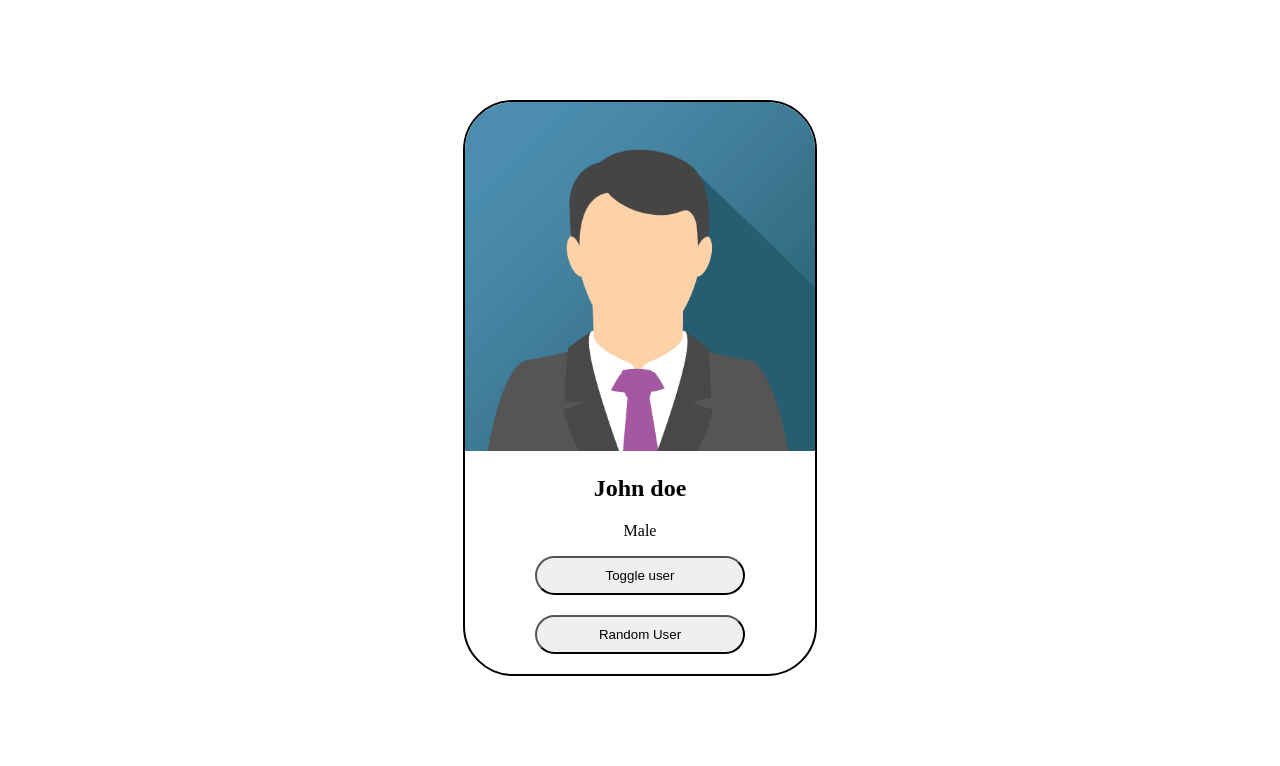
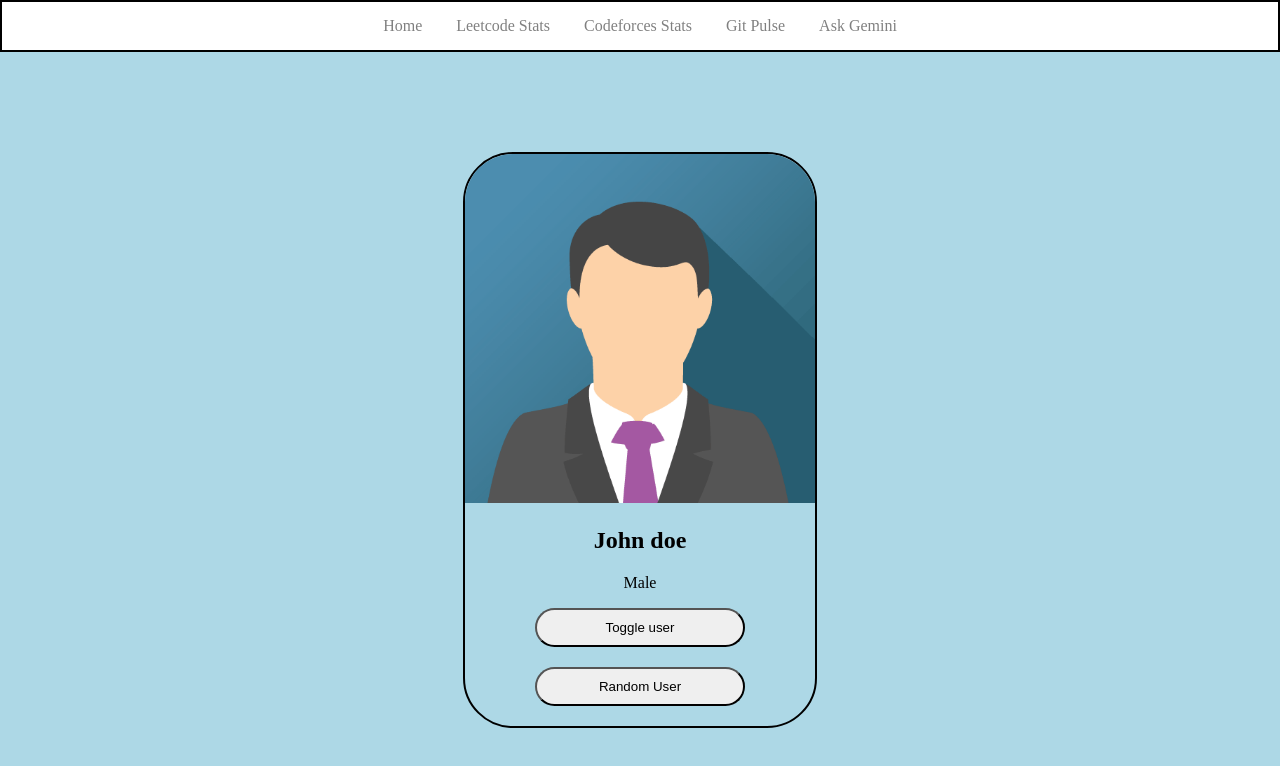
Before and after one commit to srivalli-jajala/web-dev-bootcamp, a website: page frontend/index.html in a window 1280 px wide. Drawn offline with Linux system fonts and the light colour scheme.

Commit message:
done with syling

```diff
--- a/frontend/index.html
+++ b/frontend/index.html
@@ -8,6 +8,15 @@
 </head>
 <body>
 <!-- <h1>Welcome to Srivalli</h1> -->
+ <div class="navbar">
+    <a href="">Home</a>
+    <a href="">Leetcode Stats</a>
+    <a href="">Codeforces Stats</a>
+    <a href="">Git Pulse</a>
+    <a href="">Ask Gemini</a>
+
+ </div>
+
  <div class="card">
     <img src="john.png" alt="User Image" id="user-image">
     <h2 id="user-name">John doe</h2>
@@ -16,6 +25,8 @@
     <br>
     <button onclick="randomUser()">Random User</button>
  </div>
+
+  <!-- <a href="https://github.com/srivalli-jajala/web-dev-bootcamp">Github</a> -->
   <script src="index.js"></script>
 </body>
 </html>
--- a/frontend/style.css
+++ b/frontend/style.css
@@ -31,3 +31,24 @@ h1{
     background-color: burlywood;
     cursor: pointer;
 }
+
+.navbar{
+    border: 2px solid black;
+    text-align: center;
+    padding: 15px;
+    background-color: white;
+}
+.navbar a{
+    padding: 15px;
+    text-decoration: none;
+    color: grey;
+}
+
+.navbar a:hover{
+    color: black;
+    text-decoration: underline;
+}
+body{
+    background-color: lightblue;
+    margin: 0px;
+}
```
